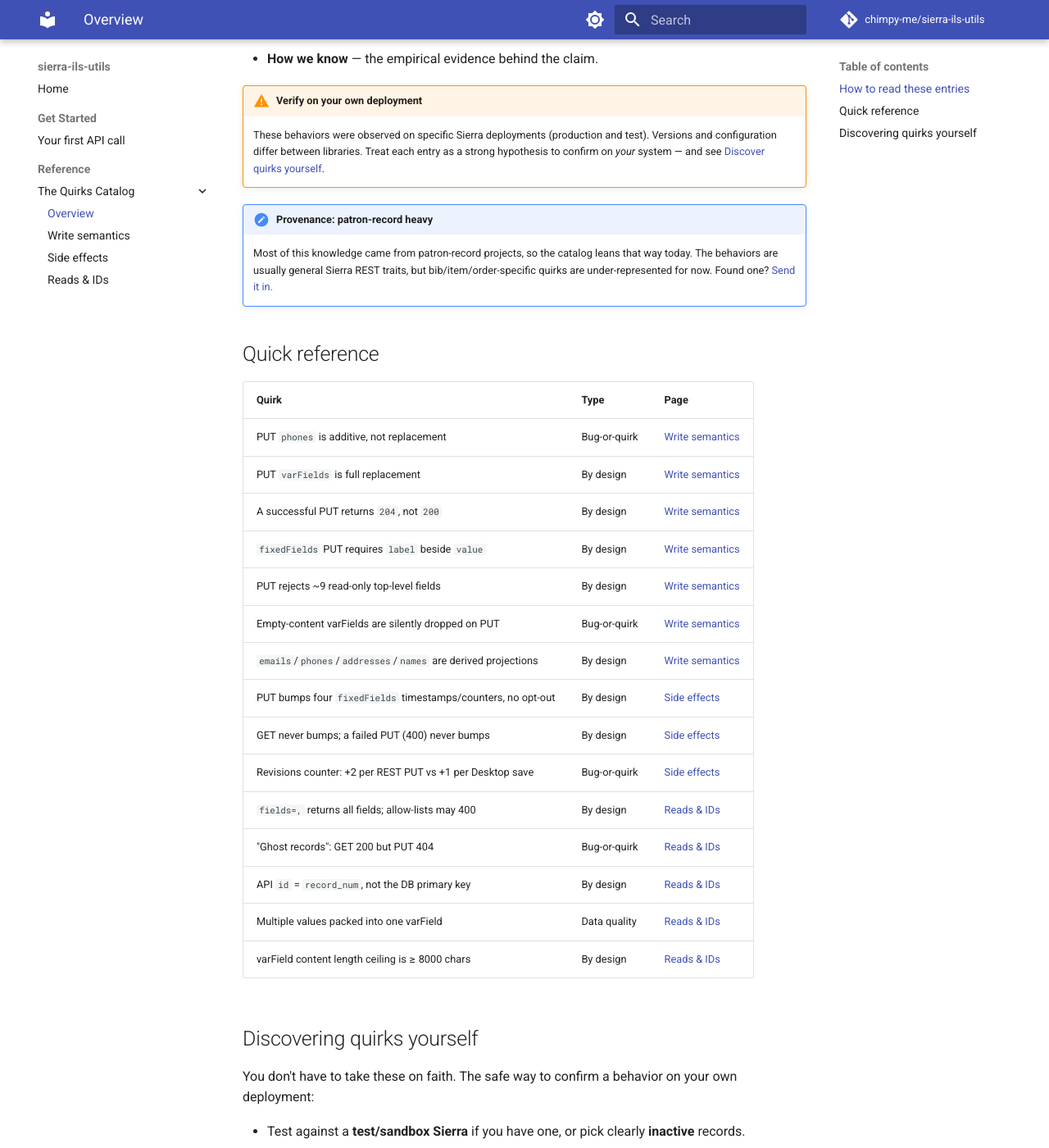
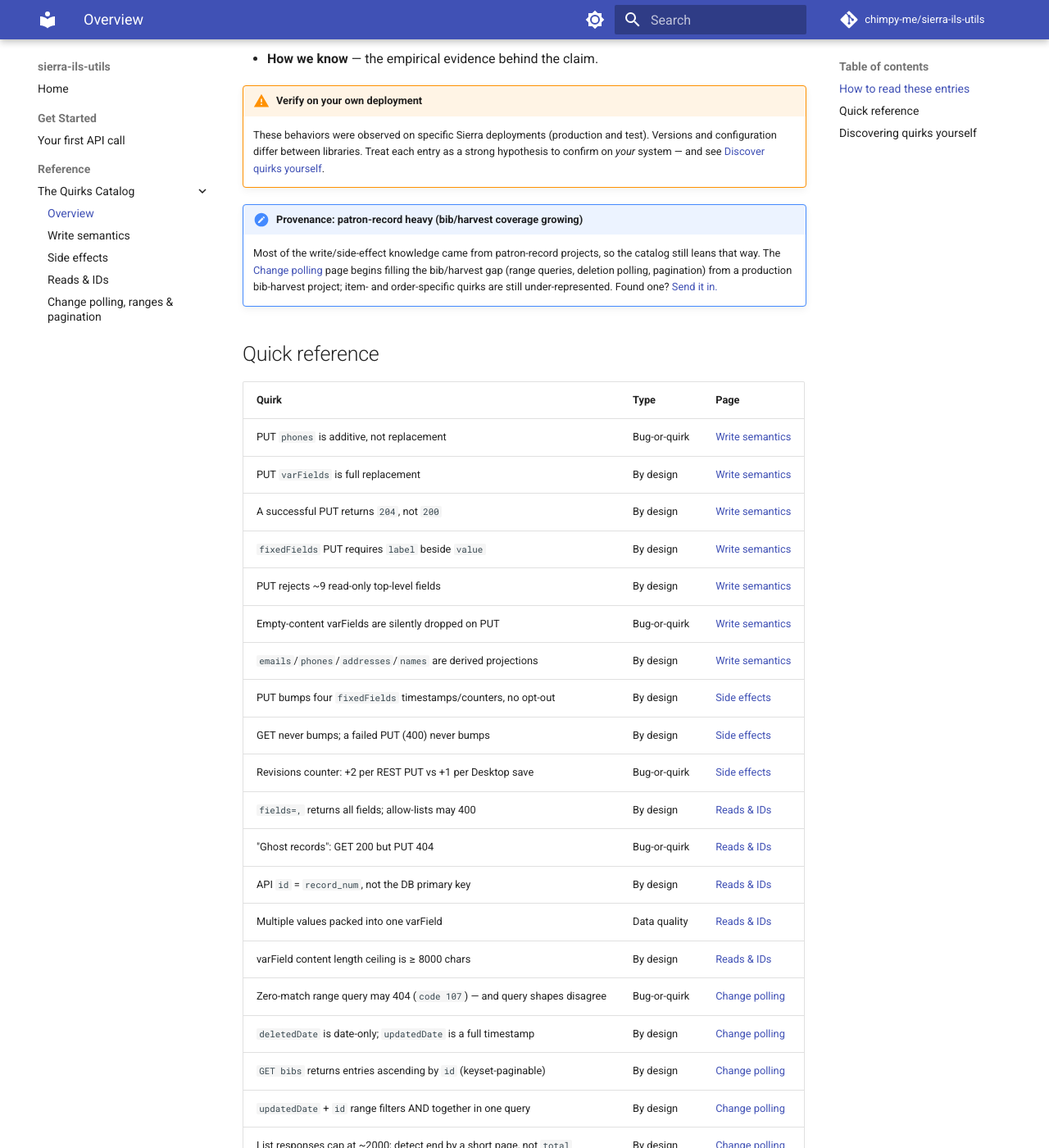
Before and after one commit to chimpy-me/sierra-ils-utils, an MkDocs documentation site: the page built from docs/reference/quirks/index.md, in a window 1280 px wide and 1400 px high, scrolled down 431 px. Shown: the whole window at 82% size. Built offline with MkDocs 1.6.1 and Material for MkDocs 9.7.7, drawn with Linux system fonts in a browser that asks for light colours; comment, search, counter and statistics services are not loaded; some of the changed text lies outside the part shown.

Commit message:
docs(quirks): add Change polling, ranges & pagination page
Begins filling the bib/harvest gap the catalog's provenance note flagged,
from a production incremental bib-harvest project. Six field-confirmed quirks:

- a zero-match range query can return 404 code 107 — and query shapes disagree
  (deleted=false/updatedDate 404s on empty; deleted=true/deletedDate returns
  200 + empty entries)
- deletedDate is date-only while updatedDate is a full timestamp
- GET bibs returns entries ascending by id (enables keyset pagination)
- updatedDate + id range filters AND together in one query
- list responses cap at ~2000; detect end by a short page, not by total
- deleted=false hides server-deleted records — they vanish from incremental polls

Wired into the nav + Quick reference table; provenance note updated. Build
passes mkdocs --strict and the docs leak-lint.

Co-Authored-By: Claude Opus 4.8 (1M context) <noreply@anthropic.com>

```diff
--- a/docs/reference/quirks/index.md
+++ b/docs/reference/quirks/index.md
@@ -18,10 +18,12 @@ Every quirk is a card with the same four lines:
     configuration differ between libraries. Treat each entry as a strong hypothesis to confirm on
     *your* system — and see [Discover quirks yourself](#discovering-quirks-yourself).
 
-!!! note "Provenance: patron-record heavy"
-    Most of this knowledge came from patron-record projects, so the catalog leans that way today.
-    The behaviors are usually general Sierra REST traits, but bib/item/order-specific quirks are
-    under-represented for now. Found one? [Send it in.](https://github.com/chimpy-me/sierra-ils-utils)
+!!! note "Provenance: patron-record heavy (bib/harvest coverage growing)"
+    Most of the write/side-effect knowledge came from patron-record projects, so the catalog still
+    leans that way. The [Change polling](change-polling.md) page begins filling the bib/harvest gap
+    (range queries, deletion polling, pagination) from a production bib-harvest project; item- and
+    order-specific quirks are still under-represented. Found one?
+    [Send it in.](https://github.com/chimpy-me/sierra-ils-utils)
 
 ## Quick reference
 
@@ -42,6 +44,12 @@ Every quirk is a card with the same four lines:
 | API `id` = `record_num`, not the DB primary key | By design | [Reads & IDs](reads-and-ids.md) |
 | Multiple values packed into one varField | Data quality | [Reads & IDs](reads-and-ids.md) |
 | varField content length ceiling is ≥ 8000 chars | By design | [Reads & IDs](reads-and-ids.md) |
+| Zero-match range query may 404 (`code 107`) — and query shapes disagree | Bug-or-quirk | [Change polling](change-polling.md) |
+| `deletedDate` is date-only; `updatedDate` is a full timestamp | By design | [Change polling](change-polling.md) |
+| `GET bibs` returns entries ascending by `id` (keyset-paginable) | By design | [Change polling](change-polling.md) |
+| `updatedDate` + `id` range filters AND together in one query | By design | [Change polling](change-polling.md) |
+| List responses cap at ~2000; detect end by a short page, not `total` | By design | [Change polling](change-polling.md) |
+| `deleted=false` hides server-deleted records (they vanish from polls) | By design | [Change polling](change-polling.md) |
 
 ## Discovering quirks yourself
 
--- a/mkdocs.yml
+++ b/mkdocs.yml
@@ -53,3 +53,4 @@ nav:
           - Write semantics: reference/quirks/write-semantics.md
           - Side effects: reference/quirks/side-effects.md
           - Reads & IDs: reference/quirks/reads-and-ids.md
+          - Change polling, ranges & pagination: reference/quirks/change-polling.md
```
Also changed, not shown: docs/reference/quirks/change-polling.md (added, +128 -0 lines).
